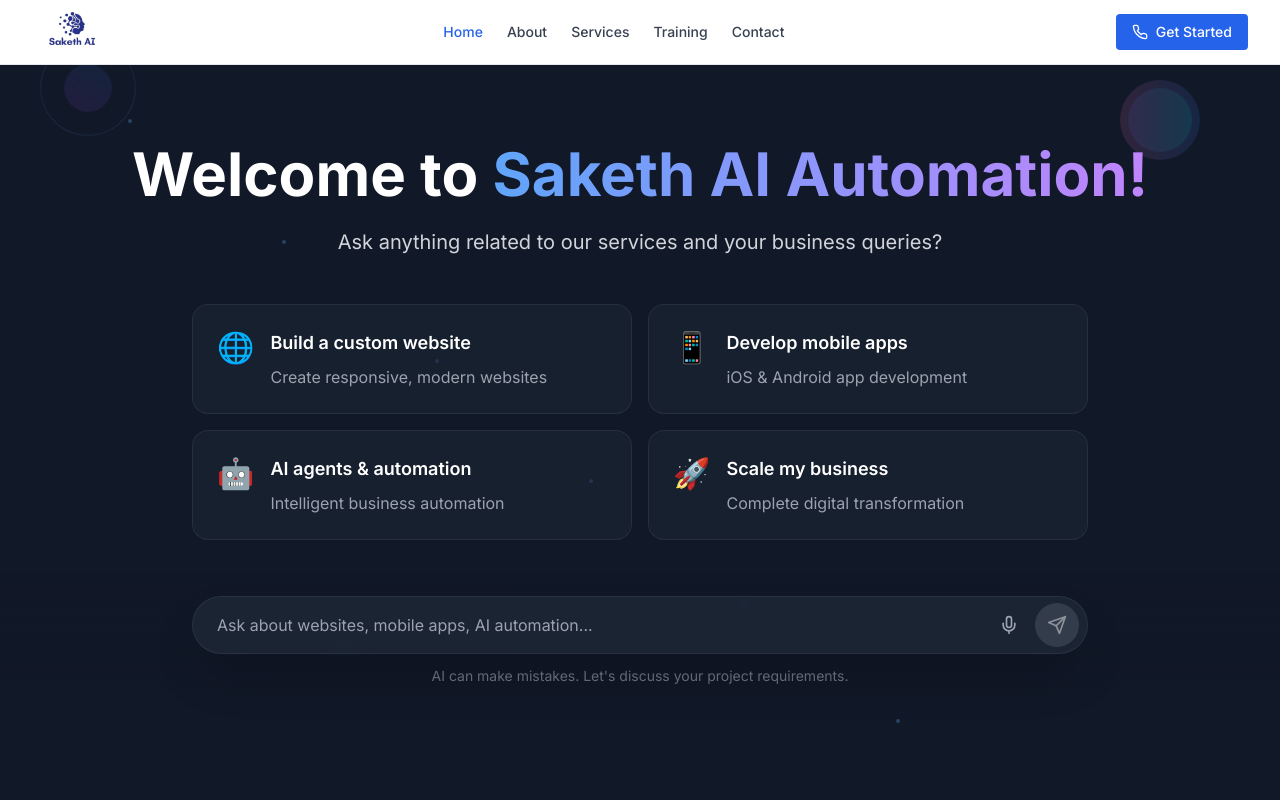
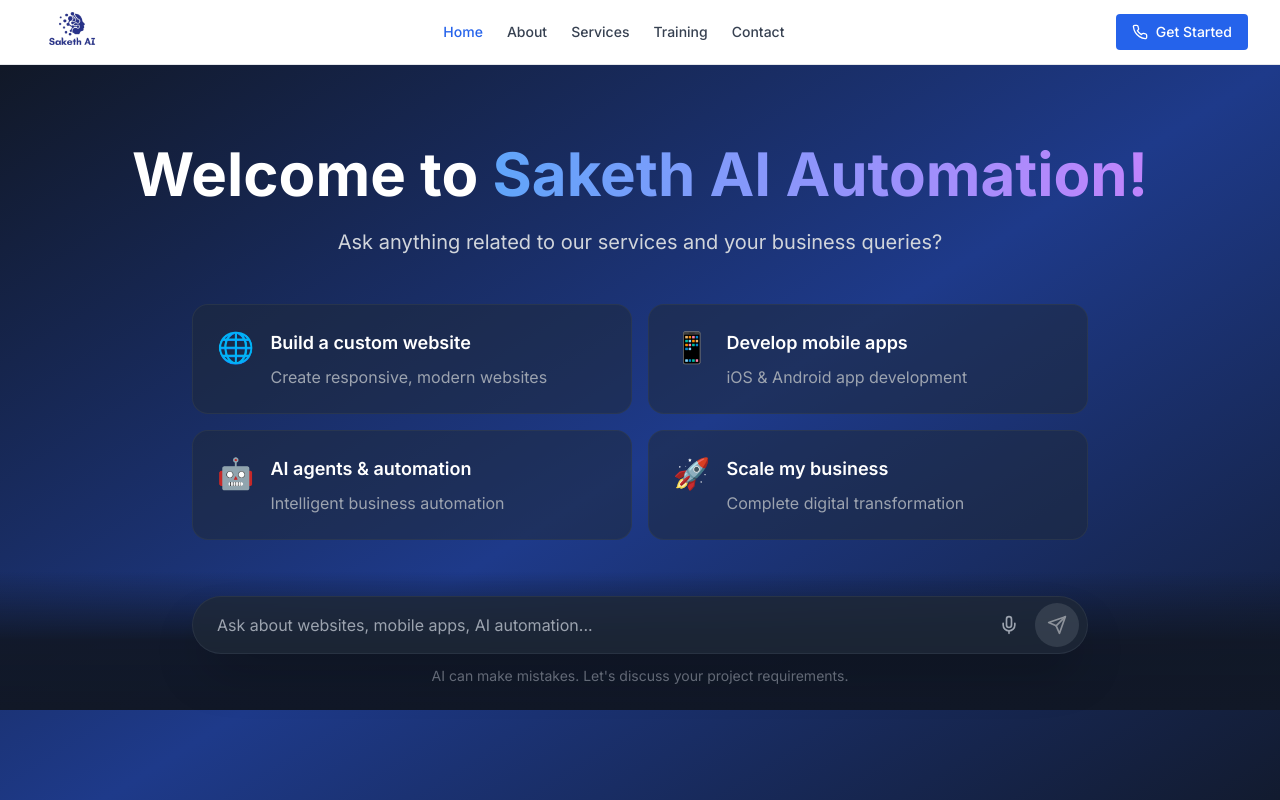
Before and after one commit to Saketh-AI-Company/Saketh-AI-Automation, a React (Vite) app: page / in a window 1280 px wide. Shown: the top 800 px of the page. Built offline with nearby package versions, Linux system fonts and the light colour scheme.

Commit message:
delete bg animations searchhero

```diff
--- a/src/components/SearchHero.tsx
+++ b/src/components/SearchHero.tsx
@@ -7,51 +7,6 @@ interface Message {
   isUser: boolean;
   timestamp: Date;
 }
-
-// Animated Background Components - SIMPLIFIED and NON-INTRUSIVE
-const AnimatedBackground = () => (
-  <div className="fixed inset-0 pointer-events-none overflow-hidden z-0">
-    {/* Animated Globe */}
-    <div className="absolute top-10 left-10 opacity-15">
-      <div className="w-24 h-24 rounded-full border border-blue-400 animate-spin" style={{ animationDuration: '20s' }}>
-        <div className="absolute top-1/2 left-1/2 transform -translate-x-1/2 -translate-y-1/2 w-12 h-12 rounded-full bg-gradient-to-r from-blue-500 to-purple-500 animate-pulse"></div>
-      </div>
-    </div>
-
-    {/* Animated Brain */}
-    <div className="absolute top-20 right-20 opacity-20">
-      <div className="relative w-20 h-20">
-        <div className="absolute inset-0 rounded-full bg-gradient-to-r from-pink-400 to-blue-500 animate-pulse" style={{ animationDelay: '0s' }}></div>
-        <div className="absolute top-2 left-2 w-16 h-16 rounded-full bg-gradient-to-r from-purple-400 to-cyan-400 animate-pulse" style={{ animationDelay: '1s' }}></div>
-      </div>
-    </div>
-
-    {/* Floating Nodes */}
-    {[...Array(6)].map((_, i) => (
-      <div
-        key={i}
-        className="absolute w-1 h-1 bg-blue-400 rounded-full opacity-30 animate-bounce"
-        style={{
-          top: `${15 + (i * 15)}%`,
-          left: `${10 + (i * 12)}%`,
-          animationDelay: `${i * 0.5}s`,
-          animationDuration: `${3 + (i % 2)}s`
-        }}
-      />
-    ))}
-
-    {/* Additional floating elements */}
-    <div className="absolute bottom-32 left-1/4 opacity-15">
-      <div className="w-12 h-12 border border-cyan-400 rounded-lg animate-spin" style={{ animationDuration: '15s' }}>
-        <div className="w-6 h-6 bg-cyan-400 rounded-full absolute top-1/2 left-1/2 transform -translate-x-1/2 -translate-y-1/2 animate-pulse"></div>
-      </div>
-    </div>
-
-    <div className="absolute top-1/3 right-1/4 opacity-10">
-      <div className="w-16 h-16 border border-purple-400 rounded-full animate-ping" style={{ animationDuration: '4s' }}></div>
-    </div>
-  </div>
-);
 
 function SearchHero() {
   const [searchQuery, setSearchQuery] = useState('');
@@ -190,13 +145,10 @@ function SearchHero() {
   ];
 
   return (
-    <div className="relative min-h-screen bg-gray-900 flex flex-col">
-      {/* Animated Background - COMPLETELY SEPARATE */}
-      <AnimatedBackground />
-
-      {/* Header - EXACTLY as original */}
+    <div className="relative min-h-screen bg-gradient-to-br from-gray-900 via-blue-900 to-gray-900 flex flex-col">
+      {/* Header - UPDATED with more spacing and bigger mobile font */}
       {messages.length === 0 && (
-        <div className="text-center pt-12 sm:pt-20 pb-8 sm:pb-12 px-4 relative z-10">
+        <div className="text-center pt-12 sm:pt-20 pb-8 sm:pb-12 px-4">
           <h1 className="text-4xl sm:text-5xl md:text-6xl font-bold text-white mb-4 sm:mb-6 leading-tight">
             Welcome to{' '}
             <span className="bg-gradient-to-r from-blue-400 to-purple-400 bg-clip-text text-transparent">
@@ -209,11 +161,11 @@ function SearchHero() {
         </div>
       )}
 
-      {/* Messages Container - EXACTLY as original */}
+      {/* Messages Container - FIXED with proper scrolling */}
       {messages.length > 0 && (
         <div
           ref={messagesContainerRef}
-          className="flex-1 overflow-y-auto px-4 pt-6 pb-4 relative z-10"
+          className="flex-1 overflow-y-auto px-4 pt-6 pb-4"
           style={{ scrollBehavior: 'smooth' }}
         >
           <div className="max-w-4xl mx-auto space-y-4">
@@ -265,14 +217,15 @@ function SearchHero() {
               </div>
             )}
 
+            {/* Invisible div for smooth scrolling reference */}
             <div ref={messagesEndRef} />
           </div>
         </div>
       )}
 
-      {/* Suggested Prompts - EXACTLY as original */}
+      {/* Suggested Prompts */}
       {messages.length === 0 && (
-        <div className="px-4 pb-8 relative z-10">
+        <div className="px-4 pb-8">
           <div className="grid grid-cols-1 sm:grid-cols-2 gap-3 sm:gap-4 max-w-4xl mx-auto">
             {suggestedPrompts.map((prompt, index) => (
               <button
@@ -299,8 +252,8 @@ function SearchHero() {
         </div>
       )}
 
-      {/* Search Input Bar - EXACTLY as original */}
-      <div className="sticky bottom-0 bg-gradient-to-t from-gray-900 via-gray-900/95 to-transparent p-4 sm:p-6 relative z-10">
+      {/* Search Input Bar - Fixed at bottom */}
+      <div className="sticky bottom-0 bg-gradient-to-t from-gray-900 via-gray-900/95 to-transparent p-4 sm:p-6">
         <form onSubmit={handleSearch} className="max-w-4xl mx-auto">
           <div className="relative flex items-center bg-gray-800/80 backdrop-blur-sm rounded-full border border-gray-700/50 shadow-2xl">
             <input
@@ -313,6 +266,7 @@ function SearchHero() {
               className="flex-1 bg-transparent text-white placeholder-gray-400 focus:outline-none px-4 sm:px-6 py-3 sm:py-4 text-sm sm:text-base rounded-full"
             />
 
+            {/* Voice Button */}
             <button
               type="button"
               onClick={handleVoiceSearch}
@@ -325,6 +279,7 @@ function SearchHero() {
               )}
             </button>
 
+            {/* Send Button */}
             <button
               type="submit"
               disabled={!searchQuery.trim() || isLoading}
@@ -339,6 +294,7 @@ function SearchHero() {
           </div>
         </form>
 
+        {/* Status Messages */}
         {error && (
           <div className="max-w-4xl mx-auto mt-3 p-3 bg-red-900/50 border border-red-700/50 rounded-lg text-red-300 text-sm">
             {error}
```
